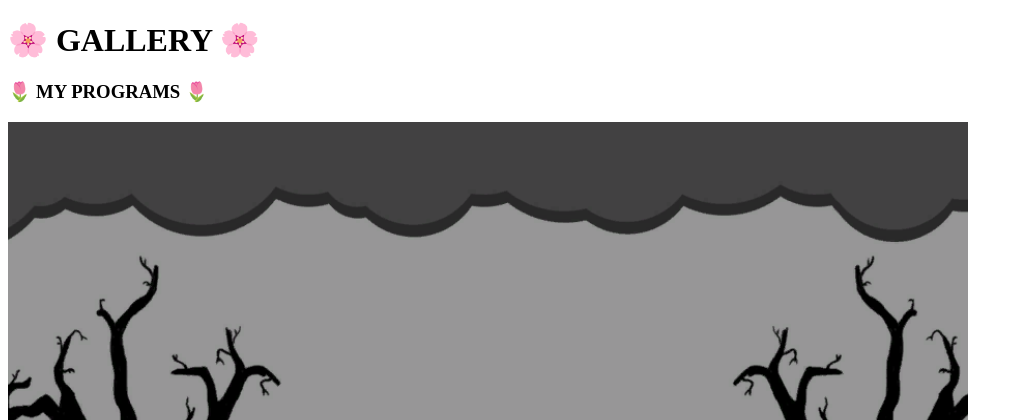
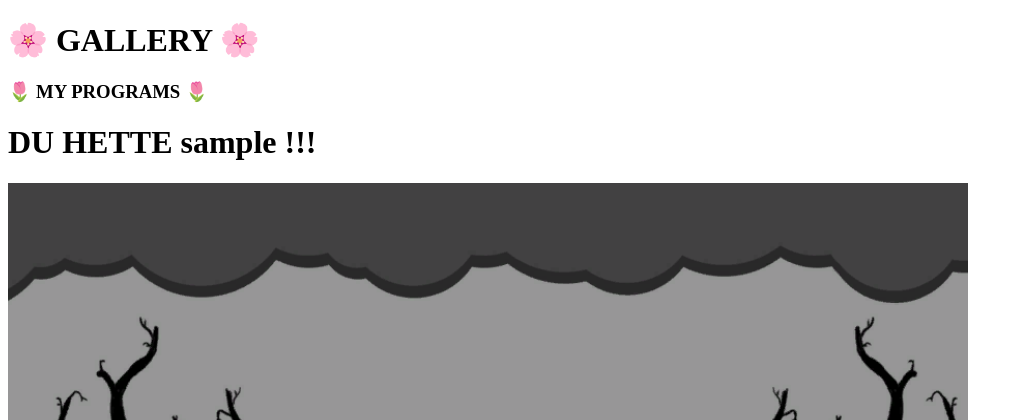
Before and after one commit to SanneCodes/Register-user-website, a PHP site: page /html/mainpage.php in a window 1280 px wide. Shown: the part 56-476 px from the top of the page, without its empty margins (0-1023 px from the left). Run offline with PHP 8.4, Linux system fonts and the light colour scheme; the visitor is signed in with stand-in values (Sample User, id 1).

Commit message:
testing username welcome

```diff
--- a/connectDB/logIn.php
+++ b/connectDB/logIn.php
@@ -56,6 +56,7 @@ if(!$user || !password_verify($password, $user['password'])){
 }
 
 $_SESSION["userId"] = $user["userId"];
+$_SESSION['username'] = $username;
 
 header("Location: ../html/mainpage.php");
 
--- a/html/mainpage.php
+++ b/html/mainpage.php
@@ -25,6 +25,7 @@
 
     <h1>&#127800; GALLERY &#127800;</h1>
     <h3>&#127799; MY PROGRAMS &#127799;</h3>
+    <h1>DU HETTE <?php echo($_SESSION['username']) ?> !!!</h1>
 
     <div class="gallery">
         <a href="http://192.168.1.51" target="_blank">
```
